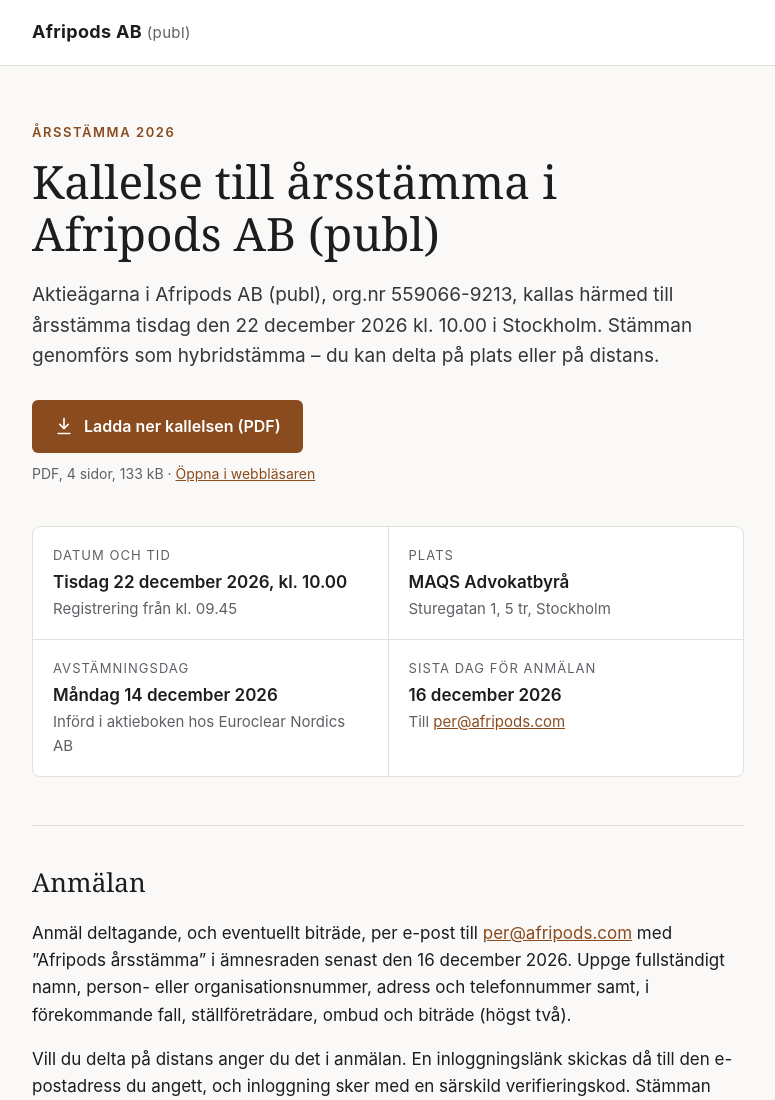
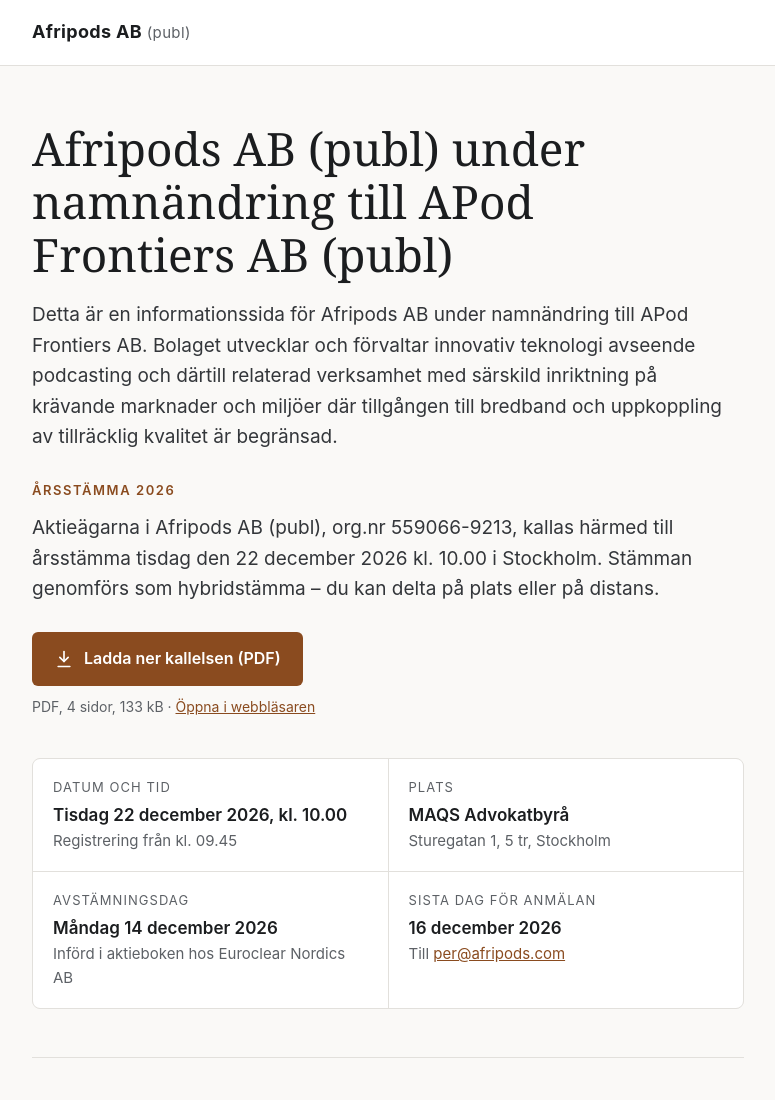
Before and after one commit to lvlsgroup/apodfrontiers, a plain HTML site: page index.html in a window 1280 px wide. Shown: the top 1100 px of the page, without its empty margins (252-1027 px from the left). Drawn offline with Linux system fonts and the light colour scheme.

Commit message:
Change company name to APod Frontiers AB
Updated the hero section with new company name and description.

```diff
--- a/index.html
+++ b/index.html
@@ -100,8 +100,9 @@
 <main class="wrap">
 
   <div class="hero">
+    <h1>Afripods AB (publ) under namnändring till APod Frontiers AB (publ)</h1>
+    <p class="lead">Detta är en informationssida för Afripods AB under namnändring till APod Frontiers AB. Bolaget utvecklar och förvaltar innovativ teknologi avseende podcasting och därtill relaterad verksamhet med särskild inriktning på krävande marknader och miljöer där tillgången till bredband och uppkoppling av tillräcklig kvalitet är begränsad.</p>
     <p class="eyebrow">Årsstämma 2026</p>
-    <h1>Kallelse till årsstämma i Afripods AB (publ)</h1>
     <p class="lead">Aktieägarna i Afripods AB (publ), org.nr 559066-9213, kallas härmed till årsstämma tisdag den 22 december 2026 kl. 10.00 i Stockholm. Stämman genomförs som hybridstämma – du kan delta på plats eller på distans.</p>
 
     <a class="btn" href="afripods-kallelse-arsstamma-2026.pdf" download>
```
